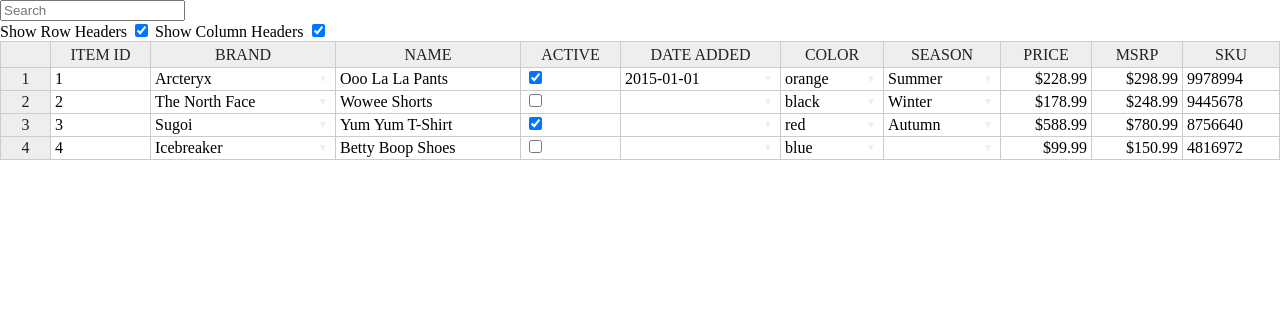
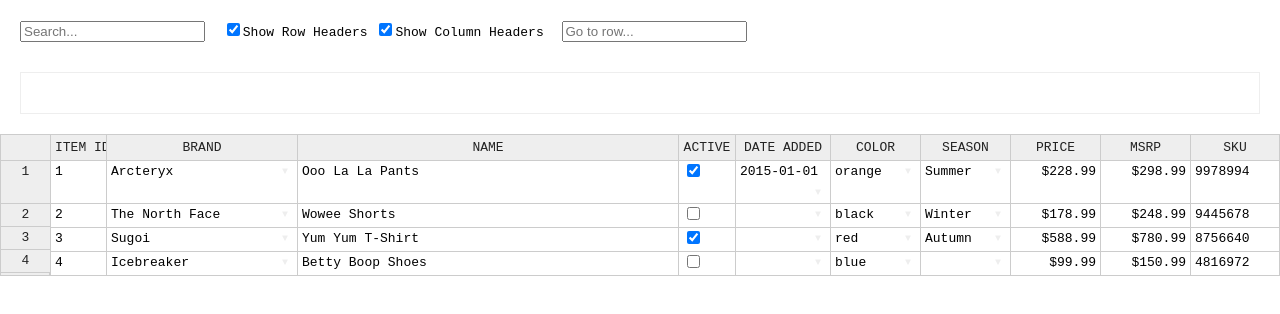
Before and after one commit to davidemaser/handson-dev, a website: page dropdown.html in a window 1280 px wide. Drawn offline with Linux system fonts and the light colour scheme.

Commit message:
Small experiments

```diff
--- a/assets/js/customFunctions.js
+++ b/assets/js/customFunctions.js
@@ -9,6 +9,7 @@
     , $window = $(window)
     , eZone = $('#testing')
     , searchField = document.getElementById('search_field')
+    , jumpField = document.getElementById('jump-to-row')
     , eMessage = $('#message');
 
 var calculateSize = function () {
@@ -26,8 +27,13 @@
     colHeaders: ['ITEM ID','BRAND', 'NAME', 'ACTIVE', 'DATE ADDED', 'COLOR', 'SEASON', 'PRICE', 'MSRP', 'SKU', 'CATEGORY'],
     rowHeaders: true,
     stretchH: 'all',
+    colWidths: [30, 100, 200, 30, 50, 47, 47, 47, 47, 47],
     columnSorting: true,
-    fixedColumnsLeft: 2,
+    //fixedColumnsLeft: 2,
+    manualColumnFreeze: true,
+    manualColumnResize: true,
+    manualRowResize: true,
+    //groups: true,
     afterChange: function (change, source) {
         $(eMessage).empty();
         if(change){
@@ -171,6 +177,11 @@
     var queryResult = hot.search.query(this.value);
     hot.render();
 });
+Handsontable.Dom.addEvent(jumpField, 'keyup', function (event) {
+    //var queryResult = hot.search.query(this.value);
+    var a = this.value.toString();
+    hot.selectCell(a, 0);
+});
 $('body').on( "click", ".status_mess", function() {
     var a = $(this).attr('data-row'),
         b = $(this).attr('data-column');
--- a/dropdown.html
+++ b/dropdown.html
@@ -7,23 +7,44 @@
     <style type="text/css">
         body{
             margin: 0;
+            font-family: monospace;
         }
         .customClass{
             background-color: #00b359!important;
             color:#fff!important;
+        }
+        .il {
+            display: inline-block;
+            margin-right: 10px;
+        }
+
+        #dts-function {
+            margin: 10px;
+            padding: 10px;
+        }
+        #message {
+            border: 1px solid #eee;
+            position: relative;
+            display: block;
+            padding: 20px;
+            margin: 20px;
+            max-height: 100px;
+            overflow-y: auto;
         }
     </style>
     <link rel="stylesheet" href="assets/css/handsontable.full.css">
     <script src="assets/js/handsontable.full.js"></script>
 </head>
 <body>
-<input id="search_field" type="search" placeholder="Search">
-<div class="rc-display">
-    <label for="sRowHead">Show Row Headers</label>
-    <input type="checkbox" id="sRowHead" checked="checked" />
-    <label for="sColHead">Show Column Headers</label>
-    <input type="checkbox" id="sColHead" checked="checked" />
+<div id="dts-function">
+    <div class="il search"><input id="search_field" type="search" placeholder="Search..."></div>
+    <div class="il options">
+        <label for="sRowHead"><input type="checkbox" id="sRowHead" checked="checked" />Show Row Headers</label>
+        <label for="sColHead"><input type="checkbox" id="sColHead" checked="checked" />Show Column Headers</label>
+        </div>
+    <div class="il jump"><input type="text" placeholder="Go to row..." id="jump-to-row"/> </div>
 </div>
+
 <div id="message"></div>
 <section id="global">
 <div id="testing"></div>
```
